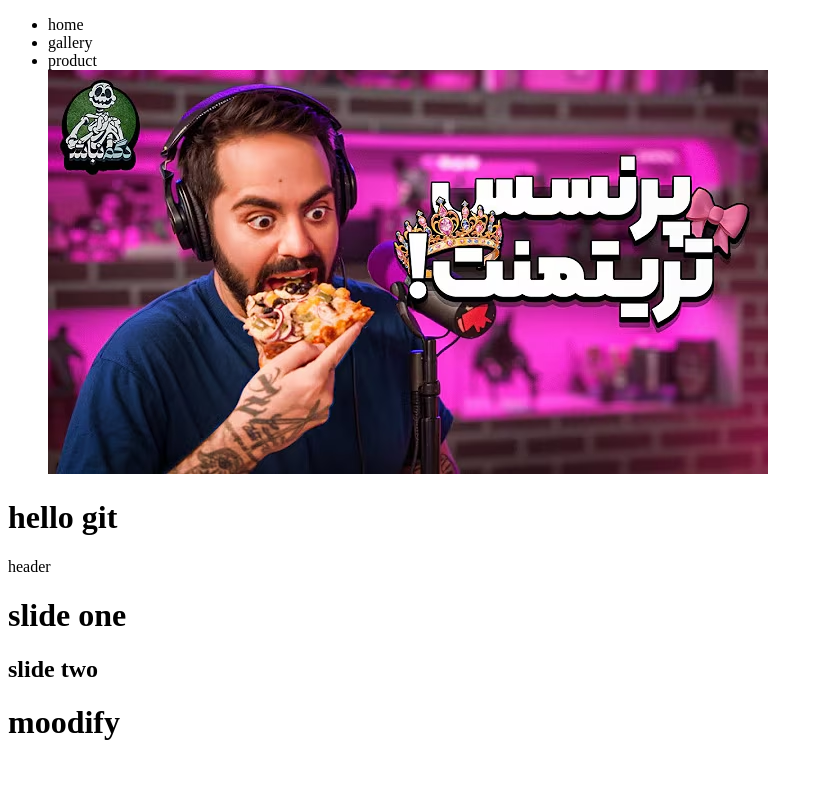
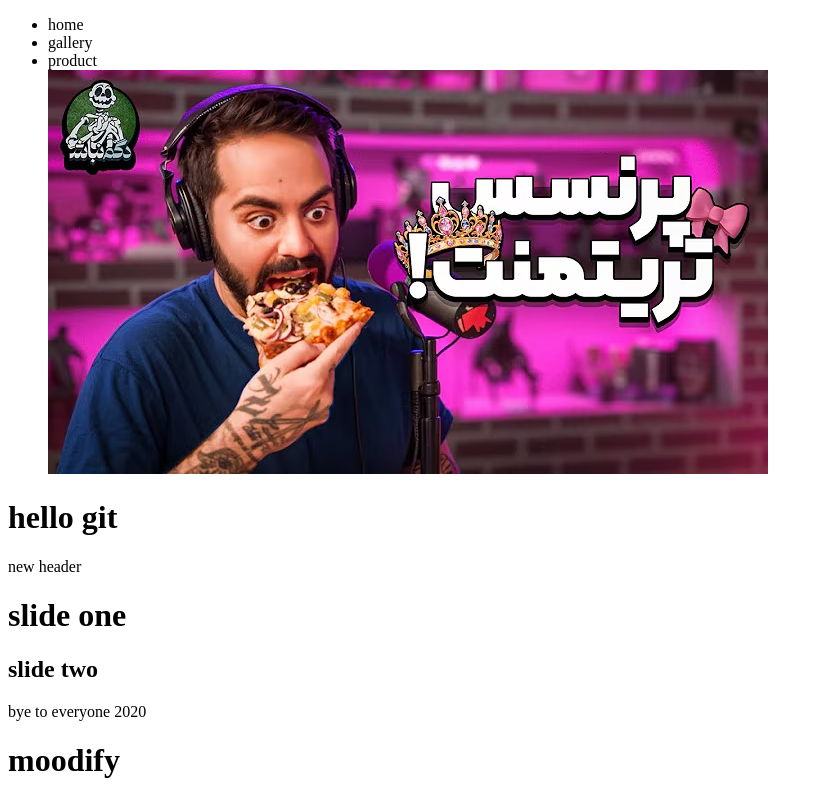
Before and after one commit to farimasaberi82-del/gitprojectone, a plain HTML site: page index.html in a window 1280 px wide. Shown: the whole page, without its empty margins (0-823 px from the left). Drawn offline with Linux system fonts and the light colour scheme.

Commit message:
some changes

```diff
--- a/index.html
+++ b/index.html
@@ -17,10 +17,13 @@
     </ul>
   </nav>
   <h1>hello git</h1>
-  <header>header</header>
+  <header>new header</header>
   <div class="slider">
      <h1>slide one</h1>
      <h2>slide two</h2>
+     <footer>
+      bye to everyone 2020
+     </footer>
   </div>
   <h1>moodify</h1>
   <script src="script.js"></script>
```
